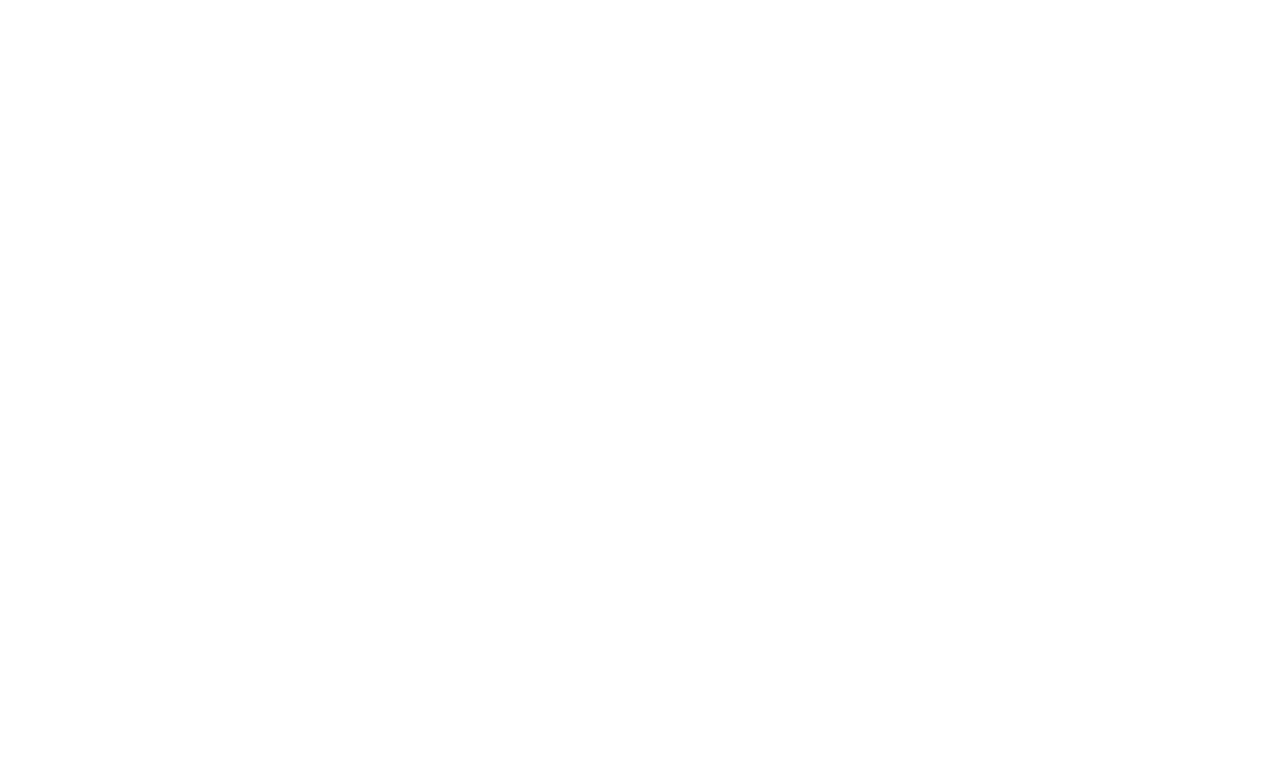
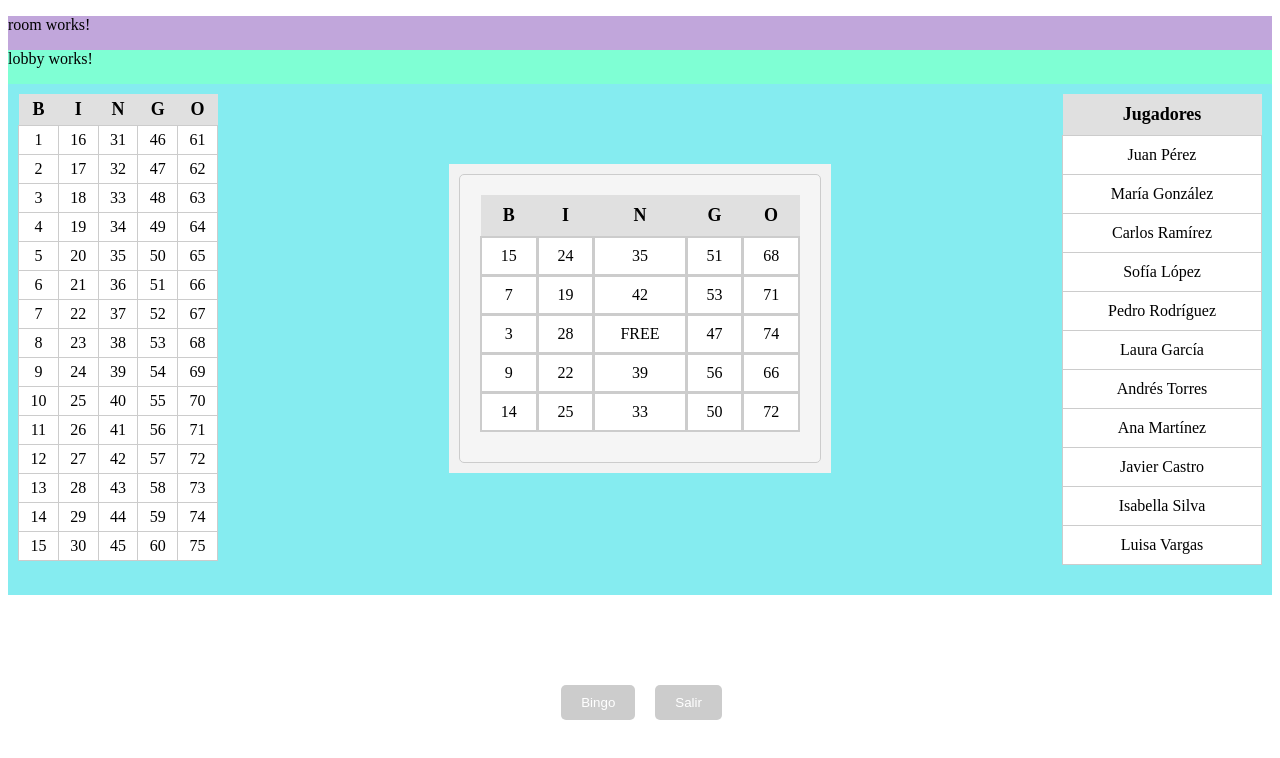
Before and after one commit to vafasca/bingo_angular12_frontend, an Angular app: page /bingo_room in a window 1280 px wide. Before the commit this address led to /. Shown: the top 758 px of the page. Built offline with nearby package versions, Linux system fonts and the light colour scheme.

Commit message:
added style bingo room semiterminado

```diff
--- a/src/app/features/room/bingo-room/bingo-room.component.css
+++ b/src/app/features/room/bingo-room/bingo-room.component.css
@@ -11,7 +11,6 @@
 
 .balotas_container,
 .list_container {
-
     padding: 10px;
     width: 200px;
 }
@@ -19,17 +18,17 @@
 .card_container {
     background-color: #f2f2f2;
     padding: 10px;
-    margin: 50px auto;
+    margin: 80px auto;
 }
 
 /* .container{
         margin: 100px auto;
 } */
-table {
-    width: 200px;
+/* table {
+    width: 80px;
     border-collapse: collapse;
-    /* margin-bottom: 80px; */
-}
+     margin-bottom: 80px;
+} */
 
 th {
     padding: 5px;
@@ -46,3 +45,25 @@ td {
     font-size: 16px;
     border: 1px solid #ccc;
 }
+
+.buttons_container {
+    display: flex;
+    justify-content: center;
+    position: absolute;
+    bottom: 80px;
+    width: 99%;
+}
+
+.button {
+    margin: 0 10px;
+    padding: 10px 20px;
+    background-color: #ccc;
+    color: #fff;
+    border: none;
+    border-radius: 5px;
+    cursor: pointer;
+}
+
+.button:hover{
+    background-color: red;
+}
--- a/src/app/features/room/bingo-room/bingo-room.component.html
+++ b/src/app/features/room/bingo-room/bingo-room.component.html
@@ -8,4 +8,8 @@
     <div class="list_container">
         <app-user-list></app-user-list>
     </div>
+    <div class="buttons_container">
+        <button class="button">Bingo</button>
+        <button class="button">Salir</button>
+    </div>
 </div>
--- a/src/app/features/room/lobby/lobby.component.css
+++ b/src/app/features/room/lobby/lobby.component.css
@@ -0,0 +1,3 @@
+.container{
+    background-color: aquamarine;
+}
--- a/src/app/features/room/lobby/lobby.component.html
+++ b/src/app/features/room/lobby/lobby.component.html
@@ -1,2 +1,4 @@
-<p>lobby works!</p>
-<app-bingo-room></app-bingo-room>
+<div class="container">
+    <p>lobby works!</p>
+    <app-bingo-room></app-bingo-room>
+</div>
--- a/src/app/features/room/room.component.css
+++ b/src/app/features/room/room.component.css
@@ -0,0 +1,3 @@
+.container{
+    background-color: rgb(193, 166, 219);
+}
--- a/src/app/features/room/room.component.html
+++ b/src/app/features/room/room.component.html
@@ -1,2 +1,4 @@
-<p>room works!</p>
-<app-lobby></app-lobby>
+<div class="container">
+    <p>room works!</p>
+    <app-lobby></app-lobby>
+</div>
```
Also changed, not shown: src/app/app-routing.module.ts (+11 -2 lines).
